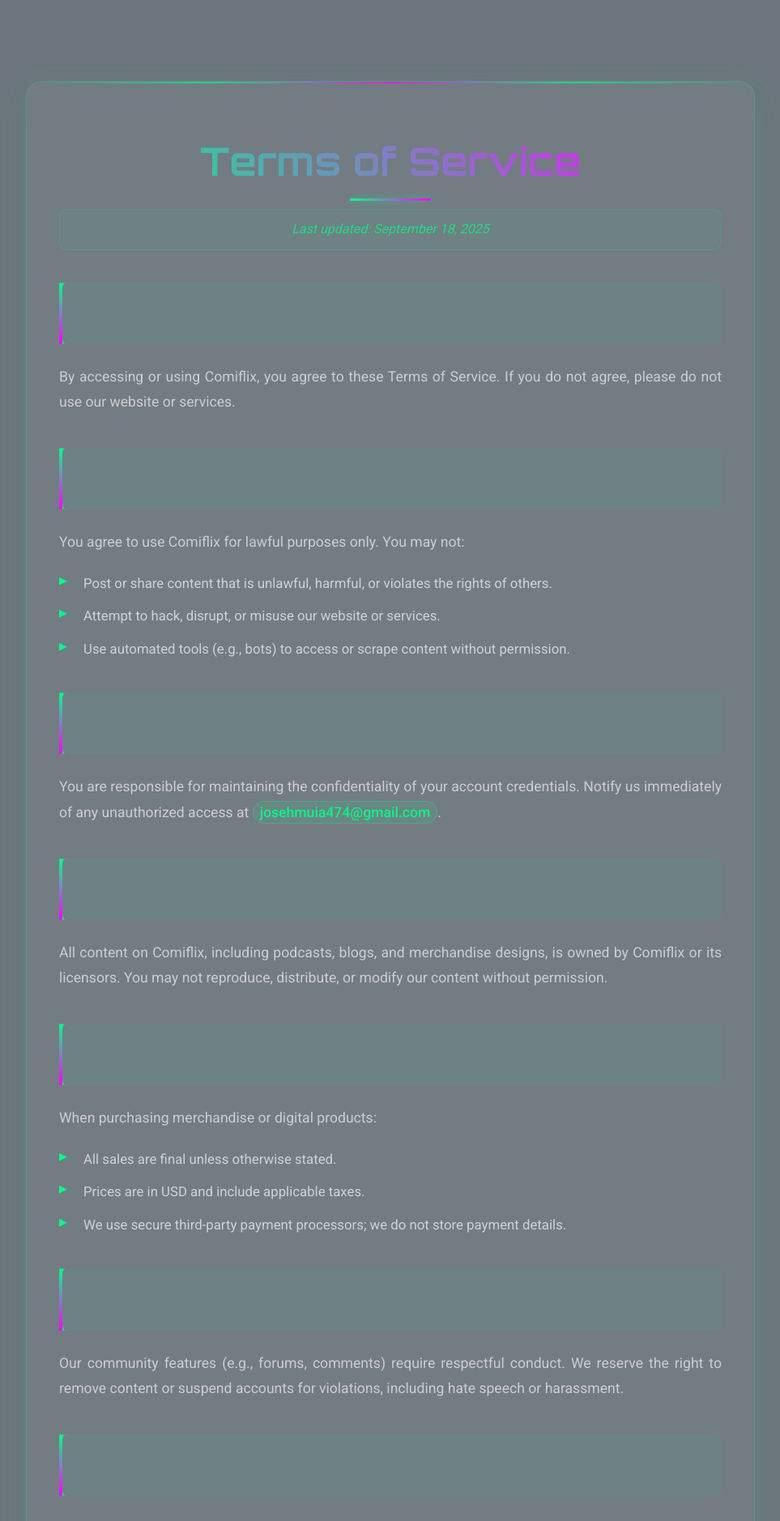
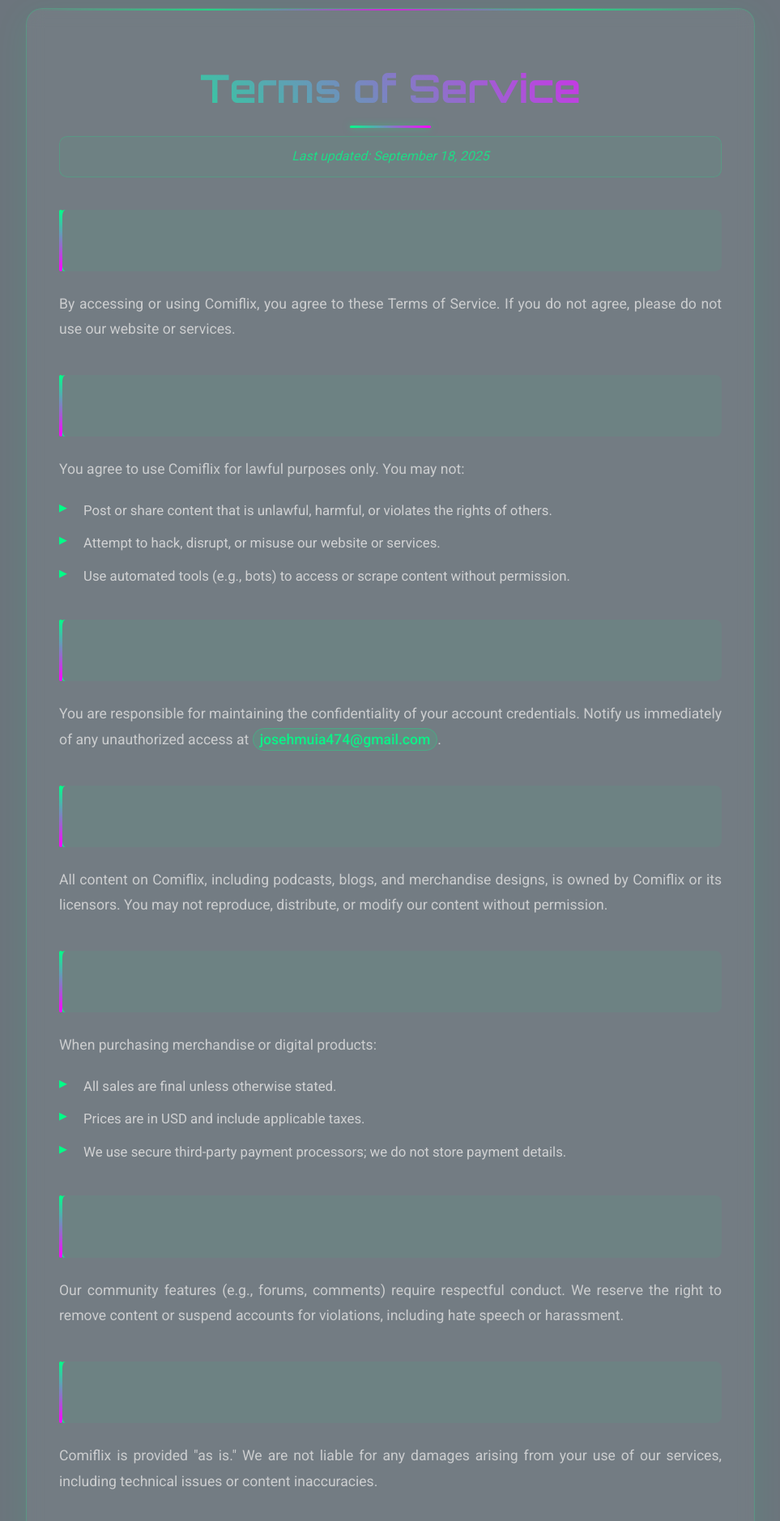
Before and after one commit to Joseh474/comiflix, a PHP site: page /terms.html in a window 1280 px wide. Shown: the top 1878 px of the page at 81% size, without its empty margins (158-1121 px from the left). Run offline with PHP 8.4, Linux system fonts and the light colour scheme.

Commit message:
styles.css

```diff
--- a/styles.css
+++ b/styles.css
@@ -1896,7 +1896,7 @@
 /* Main Content Container */
 #main-content {
     min-height: 100vh;
-    padding: 100px 0 80px;
+    padding: 10px 0 80px;
     position: relative;
 }
 
```
